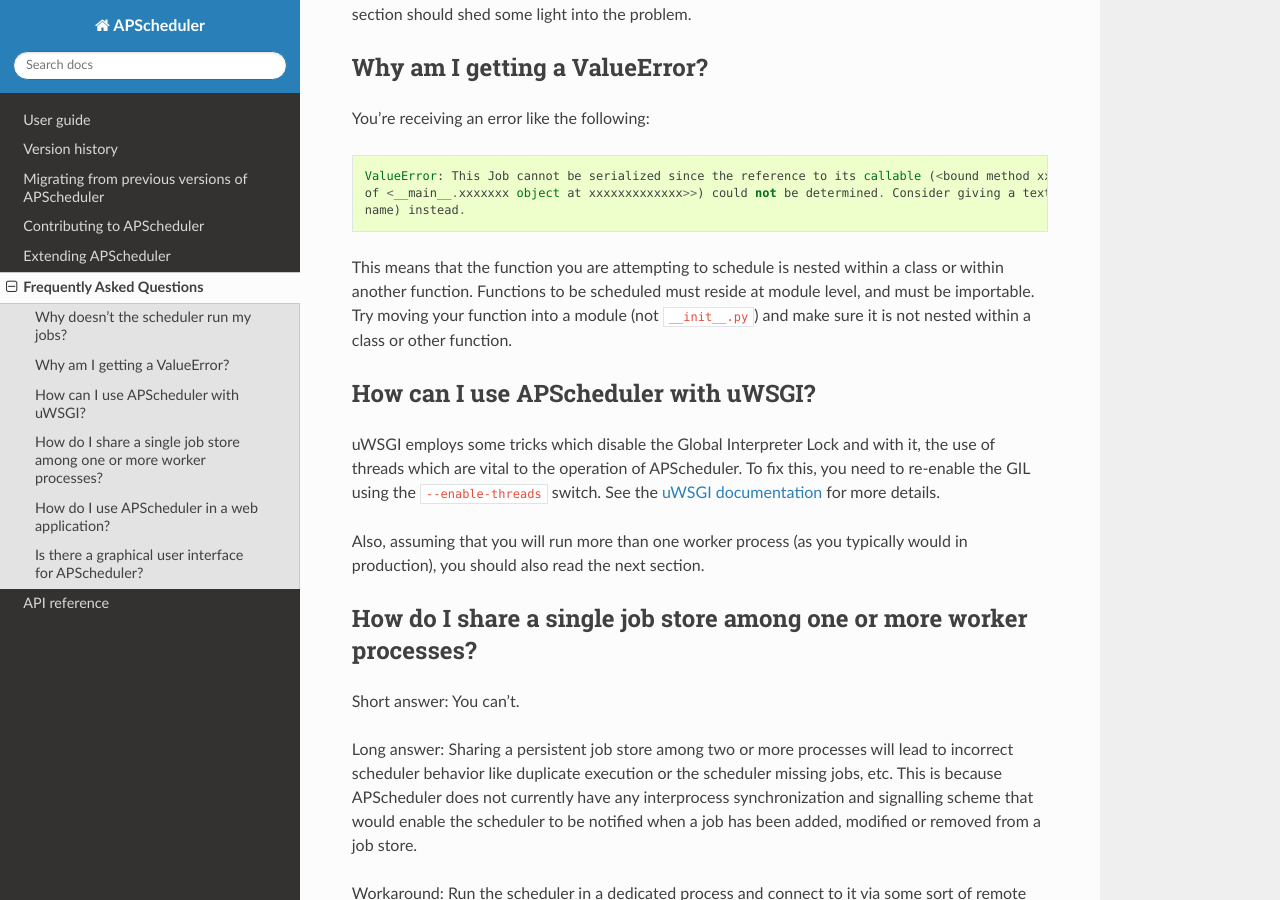
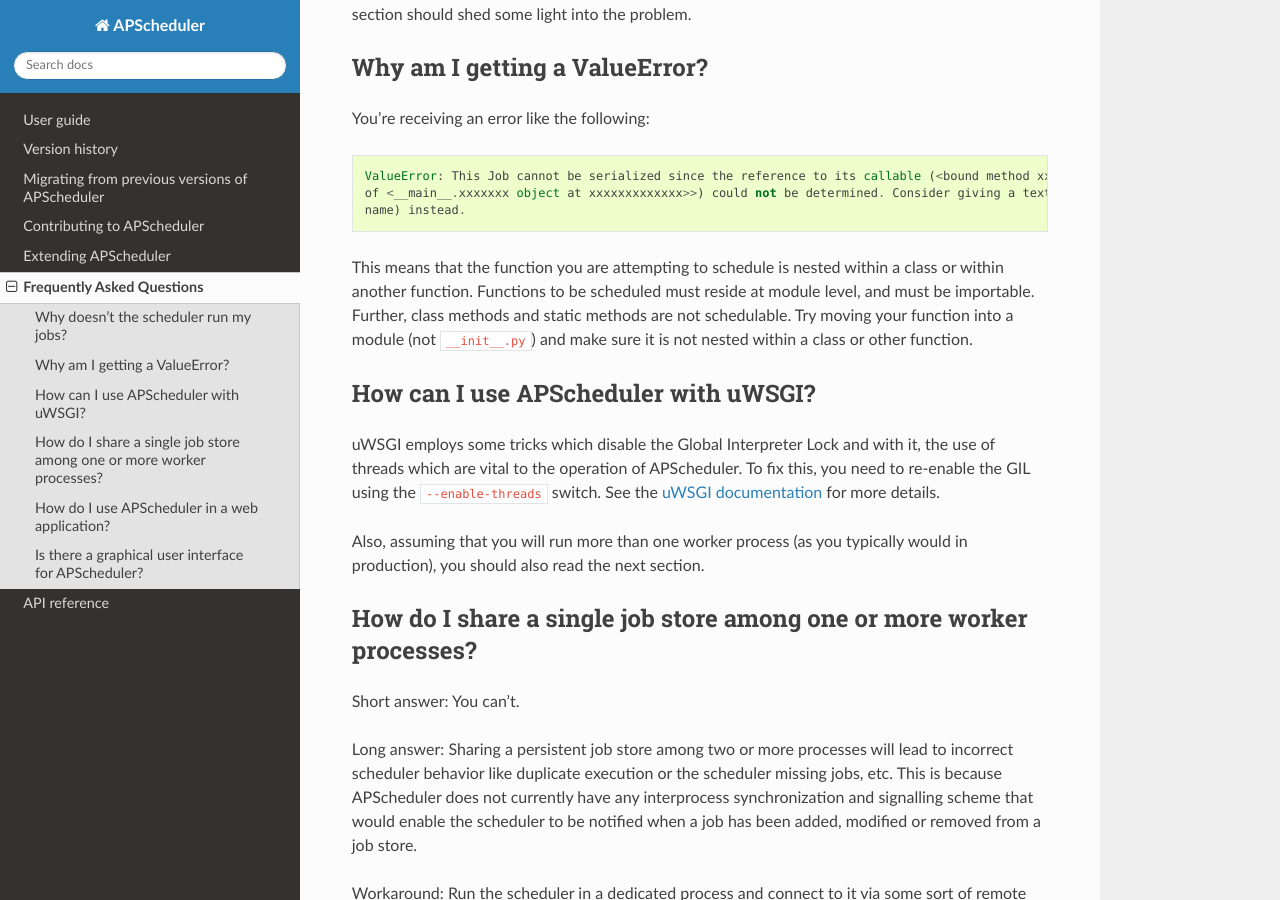
Before and after one commit to agronholm/apscheduler, a Sphinx documentation site: the page built from docs/faq.rst, in a window 1280 px wide and 900 px high, scrolled down 687 px. Built offline with Sphinx 7.4.7 and the Read the Docs theme 2.0.0, drawn with Linux system fonts in a browser that asks for light colours.

Commit message:
Update faq.rst

```diff
--- a/docs/faq.rst
+++ b/docs/faq.rst
@@ -37,7 +37,7 @@
    of <__main__.xxxxxxx object at xxxxxxxxxxxxx>>) could not be determined. Consider giving a textual reference (module:function
    name) instead.
 
-This means that the function you are attempting to schedule is nested within a class or within another function. Functions to be scheduled must reside at module level, and must be importable. Try moving your function into a module (not ``__init__.py``) and make sure it is not nested within a class or other function.
+This means that the function you are attempting to schedule is nested within a class or within another function. Functions to be scheduled must reside at module level, and must be importable. Further, class methods and static methods are not schedulable. Try moving your function into a module (not ``__init__.py``) and make sure it is not nested within a class or other function.
 
 How can I use APScheduler with uWSGI?
 =====================================
```
